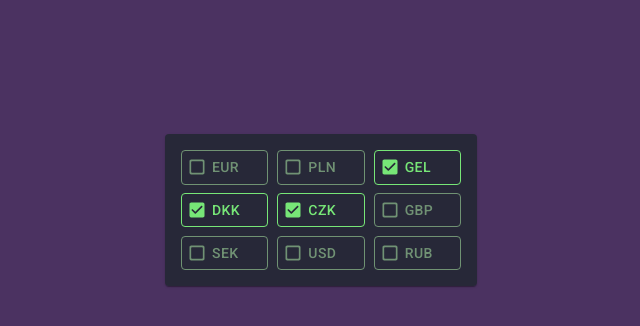
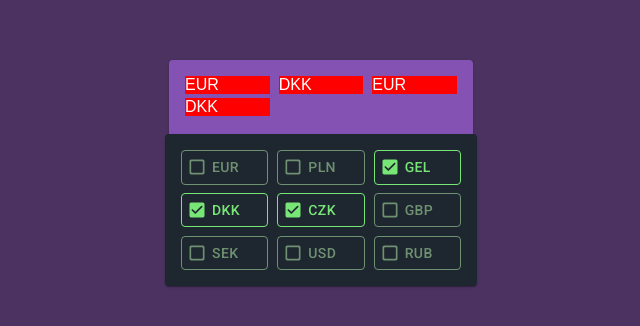
Before and after one commit to ritvarsbiksis/currency-selection-component, a React (Create React App) app: page / in a window 1280 px wide. Shown: the part 146-472 px from the top of the page, without its empty margins (319-959 px from the left). Built offline with nearby package versions, Linux system fonts and the light colour scheme.

Commit message:
:recycle::recycle::recycle: Refactoring file structure. SelectedCurrencyBlock component create

```diff
--- a/src/components/App.tsx
+++ b/src/components/App.tsx
@@ -1,33 +1,15 @@
-import React, { Component } from 'react'
-import { Paper } from '@material-ui/core'
-import { Theme, WithStyles, createStyles, withStyles } from '@material-ui/core/styles'
+import React, { Component, Fragment } from 'react'
 
-import { ButtonsGroup } from './ButtonsGroup'
+import { SelectedCurrencyBlock } from './SelectedCurrencyBlock'
+import { CurrenciesBlock } from './CurrenciesBlock/CurrenciesBlock'
 
-const stylesApp = (theme: Theme) =>
-  createStyles({
-    root: {
-      padding: theme.spacing(2),
-      position: 'absolute',
-      width: '280px',
-      left: 'calc(50% - 156px)',
-      top: 'calc(50% - 120px)',
-      backgroundColor: 'rgba(30, 38, 47, .8)'
-    }
-  })
-
-interface Props extends WithStyles<typeof stylesApp> {}
-
-class _App extends Component<Props> {
+export class App extends Component {
   render () {
-    const { classes } = this.props
-
     return (
-      <Paper {...{ className: classes.root }}>
-        <ButtonsGroup />
-      </Paper>
+      <Fragment>
+        <SelectedCurrencyBlock />
+        <CurrenciesBlock />
+      </Fragment>
     )
   }
 }
-
-export const App = withStyles(stylesApp)(_App)
--- a/src/components/ButtonsGroup.tsx
+++ /dev/null
@@ -1,47 +0,0 @@
-import React, { Component } from 'react'
-import { Theme, WithStyles, createStyles, withStyles } from '@material-ui/core/styles'
-import _ from 'lodash'
-
-import { availableCurrency } from '../utils/initialData'
-import { CurrencyBtn, CurrencyBtnProps } from './CurrencyBtn'
-
-const styleButtonsGroup = (theme: Theme) =>
-  createStyles({
-    root: {
-      display: 'flex',
-      flexWrap: 'wrap',
-      justifyContent: 'space-between',
-      alignContent: 'space-between'
-    }
-  })
-
-interface Props extends WithStyles<typeof styleButtonsGroup> {}
-
-class _ButtonsGroup extends Component<Props> {
-  render () {
-    const { classes } = this.props
-    const rows: number = _.ceil(availableCurrency.length / 3)
-
-    return (
-      <div
-        {...{
-          style: { height: `calc(${rows} * 40px)` },
-          className: classes.root
-        }}>
-        {this.renderButtonList()}
-      </div>
-    )
-  }
-
-  renderButtonList = () => {
-    return _.map(availableCurrency, (currency: string, key: string) => {
-      return (
-        <CurrencyBtn {...{ key, checkedCurrency: _.includes([ 'CZK', 'DKK', 'GEL' ], currency) }}>
-          {currency}
-        </CurrencyBtn>
-      )
-    })
-  }
-}
-
-export const ButtonsGroup = withStyles(styleButtonsGroup)(_ButtonsGroup)
--- /dev/null
+++ b/src/components/CurrenciesBlock/CurrenciesBlock.tsx
@@ -0,0 +1,48 @@
+import React, { Component } from 'react'
+import _ from 'lodash'
+import { Theme, WithStyles, createStyles, withStyles } from '@material-ui/core/styles'
+import { Paper } from '@material-ui/core'
+
+import { availableCurrency } from '../../utils/initialData'
+import { CurrencyBtn } from './CurrencyBtn'
+import { GridContainer } from '../GridContainer'
+
+const styleCurrenciesBlock = (theme: Theme) =>
+  createStyles({
+    root: {
+      padding: theme.spacing(2),
+      position: 'absolute',
+      width: '280px',
+      left: 'calc(50% - 156px)',
+      top: 'calc(50% - 120px)',
+      backgroundColor: 'rgb(30, 38, 47)',
+      zIndex: 10
+    }
+  })
+
+interface CurrenciesBlockProps extends WithStyles<typeof styleCurrenciesBlock> {}
+
+class _CurrenciesBlock extends Component<CurrenciesBlockProps> {
+  render () {
+    const { classes } = this.props
+    const rows: number = _.ceil(availableCurrency.length / 3)
+
+    return (
+      <Paper {...{ className: classes.root }}>
+        <GridContainer {...{ rows }}>{this.renderButtonList()}</GridContainer>
+      </Paper>
+    )
+  }
+
+  renderButtonList = () => {
+    return _.map(availableCurrency, (currency: string, key: string) => {
+      return (
+        <CurrencyBtn {...{ key, checkedCurrency: _.includes([ 'CZK', 'DKK', 'GEL' ], currency) }}>
+          {currency}
+        </CurrencyBtn>
+      )
+    })
+  }
+}
+
+export const CurrenciesBlock = withStyles(styleCurrenciesBlock)(_CurrenciesBlock)
--- /dev/null
+++ b/src/components/CurrenciesBlock/CurrencyBtn.tsx
@@ -0,0 +1,68 @@
+import React, { Component } from 'react'
+import { Button } from '@material-ui/core'
+import { Theme, WithStyles, withStyles } from '@material-ui/core/styles'
+import { CheckBoxRounded, CheckBoxOutlineBlankRounded } from '@material-ui/icons'
+import cx from 'classnames'
+
+const styleCurrencyBtn = (theme: Theme) => {
+  return {
+    root: {
+      padding: '4px 5px',
+      flexBasis: 'calc(33.33% - 6px)',
+      marginRight: 9,
+      '&:nth-child(3n+3)': {
+        marginRight: 0
+      }
+    },
+    label: {
+      justifyContent: 'left'
+    },
+    icon: {
+      marginRight: '5px',
+      width: '20px'
+    },
+    outlinedPrimary: {
+      color: 'rgba(131, 173, 131, 0.8)',
+      border: '1px solid rgba(131, 173, 131, 0.8)',
+      '&:hover': {
+        border: '1px solid rgba(125, 152, 125, 0.8)',
+        backgroundColor: 'rgba(26, 4, 45, 0.15)'
+      }
+    },
+    checked: {
+      color: 'rgb(119, 230, 119)',
+      border: '1px solid rgb(119, 230, 119)'
+    }
+  }
+}
+
+export interface CurrencyBtnProps extends WithStyles<typeof styleCurrencyBtn> {
+  checkedCurrency: boolean
+}
+
+class _CurrencyBtn extends Component<CurrencyBtnProps> {
+  render () {
+    const { classes, children, checkedCurrency, ...rest } = this.props
+
+    return (
+      <Button
+        {...{
+          variant: 'outlined',
+          size: 'medium',
+          color: 'primary',
+          className: cx(classes.root, { [classes.checked]: checkedCurrency }),
+          classes: { label: classes.label, outlinedPrimary: classes.outlinedPrimary },
+          ...rest
+        }}>
+        {checkedCurrency ? (
+          <CheckBoxRounded {...{ className: classes.icon }} />
+        ) : (
+          <CheckBoxOutlineBlankRounded {...{ className: classes.icon }} />
+        )}
+        {children}
+      </Button>
+    )
+  }
+}
+
+export const CurrencyBtn = withStyles(styleCurrencyBtn)(_CurrencyBtn)
--- /dev/null
+++ b/src/components/CurrenciesBlock/package.json
@@ -0,0 +1,3 @@
+{
+  "main": "CurrenciesBlock.tsx"
+}
--- /dev/null
+++ b/src/components/GridContainer.tsx
@@ -0,0 +1,31 @@
+import React from 'react'
+import { Theme, WithStyles, withStyles, createStyles } from '@material-ui/core/styles'
+
+const styleGridContainer = (theme: Theme) =>
+  createStyles({
+    root: {
+      display: 'flex',
+      flexWrap: 'wrap',
+      justifyContent: 'left',
+      alignContent: 'space-between'
+    }
+  })
+
+interface GridContainerProps extends WithStyles<typeof styleGridContainer> {
+  children: React.ReactNode
+  rows: number
+}
+
+const _GridContainer = ({ classes, children, rows = 3 }: GridContainerProps) => {
+  return (
+    <div
+      {...{
+        style: { height: `calc(${rows} * 40px)` },
+        className: classes.root
+      }}>
+      {children}
+    </div>
+  )
+}
+
+export const GridContainer = withStyles(styleGridContainer)(_GridContainer)
--- /dev/null
+++ b/src/components/SelectedCurrencyBlock/CurrencyTxtBox.tsx
@@ -0,0 +1,31 @@
+import React, { Component } from 'react'
+import { Theme, WithStyles, withStyles } from '@material-ui/core/styles'
+// import cx from 'classnames'
+
+const styleCurrencyTxtBox = (theme: Theme) => {
+  return {
+    root: {
+      color: 'white',
+      // width: '50px',
+      heigh: '20px',
+      backgroundColor: 'red',
+      flexBasis: 'calc(33.33% - 6px)',
+      marginRight: 9,
+      '&:nth-child(3n+3)': {
+        marginRight: 0
+      }
+    }
+  }
+}
+
+export interface CurrencyTxtBoxProps extends WithStyles<typeof styleCurrencyTxtBox> {}
+
+class _CurrencyTxtBox extends Component<CurrencyTxtBoxProps> {
+  render () {
+    const { classes, children } = this.props
+
+    return <div {...{ className: classes.root }}>{children}</div>
+  }
+}
+
+export const CurrencyTxtBox = withStyles(styleCurrencyTxtBox)(_CurrencyTxtBox)
--- /dev/null
+++ b/src/components/SelectedCurrencyBlock/SelectedCurrencyBlock.tsx
@@ -0,0 +1,44 @@
+import React, { Component } from 'react'
+import { Theme, WithStyles, createStyles, withStyles } from '@material-ui/core/styles'
+import { Paper } from '@material-ui/core'
+// import _ from 'lodash'
+
+import { GridContainer } from '../GridContainer'
+import { CurrencyTxtBox } from './CurrencyTxtBox'
+
+const styleSelectedCurrencyBlock = (theme: Theme) =>
+  createStyles({
+    root: {
+      bottom: '50%',
+      minHeight: 162,
+      top: 'unset',
+      zIndex: 5,
+      backgroundColor: 'rgba(158, 99, 220, 0.67)',
+      width: 272,
+      left: 'calc(50% - 152px)',
+      padding: theme.spacing(2),
+      position: 'absolute'
+    }
+  })
+
+export interface SelectedCurrencyBlockProps extends WithStyles<typeof styleSelectedCurrencyBlock> {}
+
+class _SelectedCurrencyBlock extends Component<SelectedCurrencyBlockProps> {
+  render () {
+    const { classes } = this.props
+    // const rows: number = _.ceil(availableCurrency.length / 3)
+
+    return (
+      <Paper {...{ className: classes.root }}>
+        <GridContainer {...{ rows: 1 }}>
+          <CurrencyTxtBox>EUR</CurrencyTxtBox>
+          <CurrencyTxtBox>DKK</CurrencyTxtBox>
+          <CurrencyTxtBox>EUR</CurrencyTxtBox>
+          <CurrencyTxtBox>DKK</CurrencyTxtBox>
+        </GridContainer>
+      </Paper>
+    )
+  }
+}
+
+export const SelectedCurrencyBlock = withStyles(styleSelectedCurrencyBlock)(_SelectedCurrencyBlock)
--- /dev/null
+++ b/src/components/SelectedCurrencyBlock/package.json
@@ -0,0 +1,3 @@
+{
+  "main": "SelectedCurrencyBlock.tsx"
+}
```
